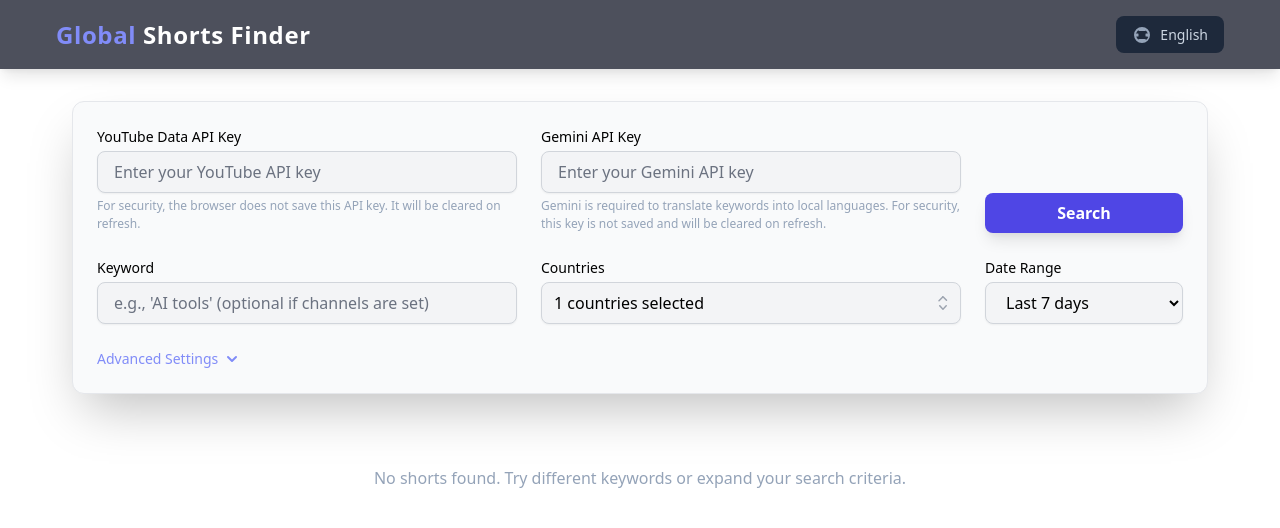
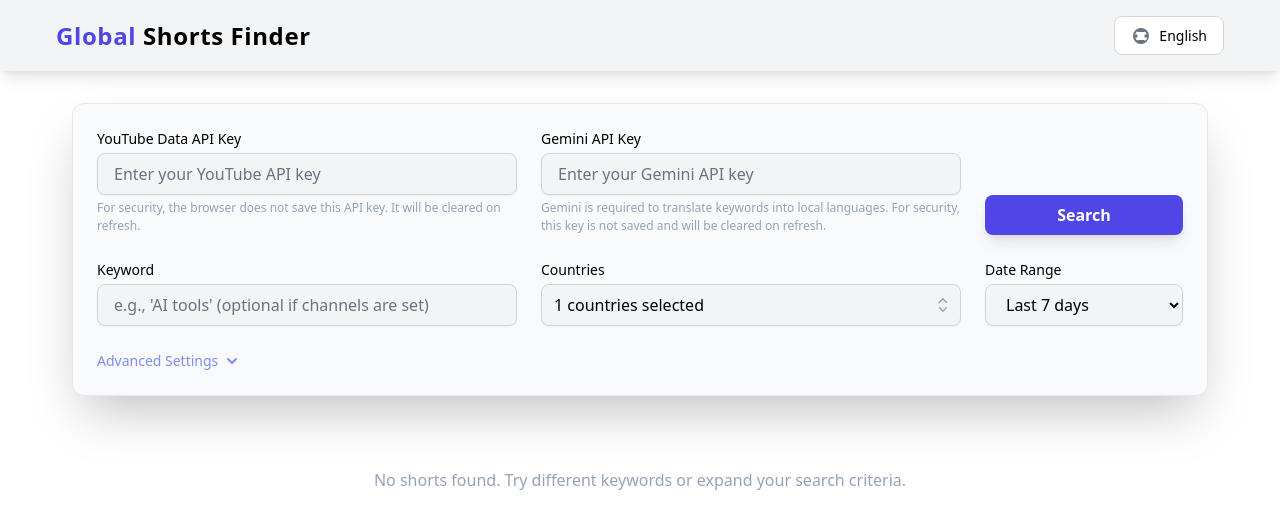
Before and after one commit to sujinkangdata11/sujin_sssss, a React (Vite) app: page / in a window 1280 px wide. Shown: the top 528 px of the page. Built offline with nearby package versions, Linux system fonts and the light colour scheme.

Commit message:
Update header colors: light grey background with black text

```diff
--- a/styles.css
+++ b/styles.css
@@ -89,7 +89,7 @@
 
 /* Header Styles */
 .app-header {
-  background-color: var(--color-bg-header);
+  background-color: #f3f4f6; /* light grey background */
   backdrop-filter: blur(8px);
   position: sticky;
   top: 0;
@@ -109,37 +109,37 @@
 .header-title {
   font-size: var(--font-size-2xl);
   font-weight: bold;
-  color: var(--color-text-white);
+  color: #000000; /* black text */
   letter-spacing: 0.025em;
 }
 
 .header-title-accent {
-  color: var(--color-accent-light);
+  color: #4f46e5; /* indigo accent color */
 }
 
 .language-button {
   display: flex;
   align-items: center;
   gap: var(--spacing-2);
-  background-color: var(--color-bg-secondary);
-  color: var(--color-text-secondary);
+  background-color: #ffffff; /* white background */
+  color: #000000; /* black text */
   font-size: var(--font-size-sm);
   font-weight: 500;
   padding: var(--spacing-2) var(--spacing-4);
   border-radius: var(--radius-lg);
-  border: none;
+  border: 1px solid #d1d5db; /* light grey border */
   cursor: pointer;
   transition: background-color var(--transition-fast);
 }
 
 .language-button:hover {
-  background-color: var(--color-bg-tertiary);
+  background-color: #f9fafb; /* light grey on hover */
 }
 
 .language-icon {
   width: 1.25rem;
   height: 1.25rem;
-  color: var(--color-text-tertiary);
+  color: #6b7280; /* grey icon */
 }
 
 /* Main Content */
```
